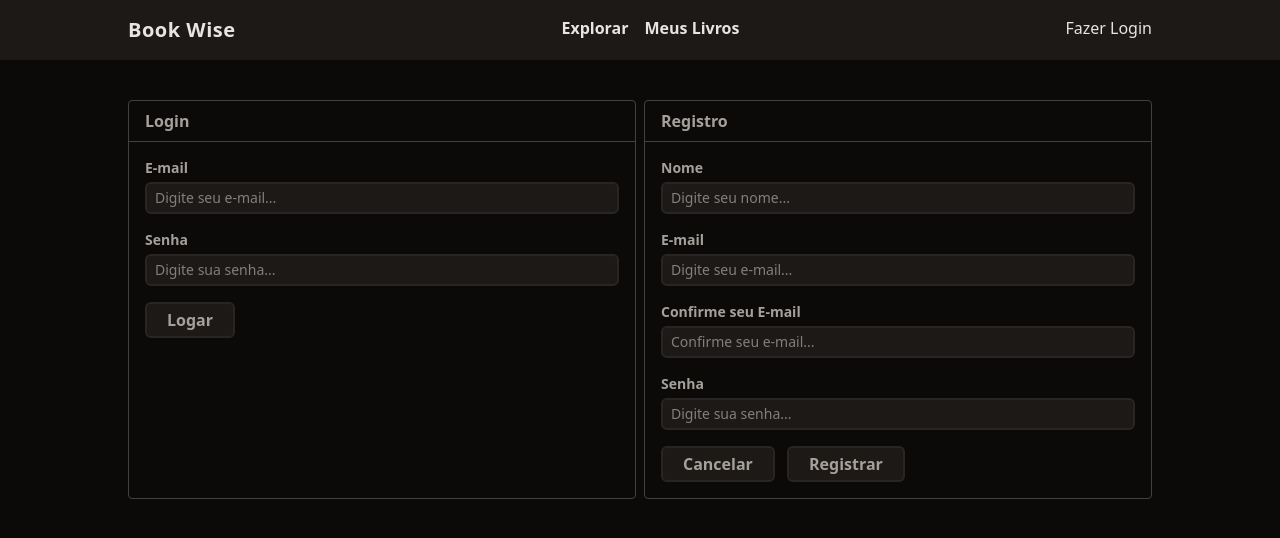
After one commit to IsraelJorge/book-wise, a PHP site: page /login in a window 1280 px wide. The commit adds this page. Shown: the top 538 px of the page. Run offline with PHP 8.4, Linux system fonts and the light colour scheme.

Commit message:
feat: add login and registration functionality with corresponding views

```diff
--- /dev/null
+++ b/controllers/login.controller.php
@@ -0,0 +1,5 @@
+<?php
+
+$message = $_REQUEST['message'] ?? '';
+
+view("login", compact('message'));
--- a/utils.php
+++ b/utils.php
@@ -10,12 +10,17 @@ function view($view, $data = [])
   require "views/template/app.php";
 }
 
-function dd(...$dump)
+
+function dump(...$dump)
 {
   echo '<pre>';
   var_dump($dump);
   echo '</pre>';
+}
 
+function dd(...$dump)
+{
+  dump($dump);
   die();
 }
 
--- a/views/components/header.php
+++ b/views/components/header.php
@@ -34,7 +34,7 @@ $links = [
     </ul>
 
     <ul>
-      <li><a class="hover:underline" href="/">Fazer Login</a></li>
+      <li><a class="hover:underline" href="/login">Fazer Login</a></li>
     </ul>
   </nav>
 </header>
--- /dev/null
+++ b/views/login.view.php
@@ -0,0 +1,122 @@
+<div class="mt-6 grid grid-cols-2 gap-2">
+  <div class="border border-stone-700 rounded">
+
+    <h1 class="border-b border-stone-700 text-stone-400 font-bold px-4 py-2">
+      Login
+    </h1>
+
+    <form class="p-4 flex flex-col gap-4">
+      <div class="flex flex-col gap-1">
+        <label class="text-stone-400 font-semibold text-sm" for="email">
+          E-mail
+        </label>
+        <input
+          id="email"
+          type="email"
+          name="email"
+          required
+          class="border-stone-800 border-2 rounded-md px-2 py-1 bg-stone-900 text-sm outline-none"
+          placeholder="Digite seu e-mail..." />
+
+      </div>
+
+      <div class="flex flex-col gap-1">
+        <label class="text-stone-400 font-semibold text-sm" for="password">
+          Senha
+        </label>
+        <input
+          id="password"
+          type="password"
+          name="password"
+          required
+          class="border-stone-800 border-2 rounded-md px-2 py-1 bg-stone-900 text-sm outline-none"
+          placeholder="Digite sua senha..." />
+
+      </div>
+
+      <button type="submit" class="w-fit font-semibold border-2 border-stone-800 bg-stone-900 hover:bg-stone-800 text-stone-400 rounded-md px-5 py-1">
+        Logar
+      </button>
+
+    </form>
+  </div>
+
+  <div class="border border-stone-700 rounded">
+
+    <h1 class="border-b border-stone-700 text-stone-400 font-bold px-4 py-2">
+      Registro
+    </h1>
+
+    <form method="POST" action="/registration" class="p-4 flex flex-col gap-4">
+      <?php if (strlen($message) > 0): ?>
+        <div class="w-full font-semibold border-2 border-green-800 bg-green-900 text-green-400 rounded-md px-5 py-1">
+          <?= $message ?>
+        </div>
+      <?php endif; ?>
+
+
+      <div class="flex flex-col gap-1">
+        <label class="text-stone-400 font-semibold text-sm" for="name">
+          Nome
+        </label>
+        <input
+          id="name"
+          type="text"
+          name="name"
+          required
+          class="border-stone-800 border-2 rounded-md px-2 py-1 bg-stone-900 text-sm outline-none"
+          placeholder="Digite seu nome..." />
+      </div>
+
+      <div class="flex flex-col gap-1">
+        <label class="text-stone-400 font-semibold text-sm" for="email">
+          E-mail
+        </label>
+        <input
+          id="email"
+          type="email"
+          name="email"
+          required
+          class="border-stone-800 border-2 rounded-md px-2 py-1 bg-stone-900 text-sm outline-none"
+          placeholder="Digite seu e-mail..." />
+      </div>
+
+      <div class="flex flex-col gap-1">
+        <label class="text-stone-400 font-semibold text-sm" for="email_confirm">
+          Confirme seu E-mail
+        </label>
+        <input
+          id="email_confirm"
+          type="email"
+          name="email_confirm"
+          required
+          class="border-stone-800 border-2 rounded-md px-2 py-1 bg-stone-900 text-sm outline-none"
+          placeholder="Confirme seu e-mail..." />
+      </div>
+
+      <div class="flex flex-col gap-1">
+        <label class="text-stone-400 font-semibold text-sm" for="password">
+          Senha
+        </label>
+        <input
+          id="password"
+          type="password"
+          name="password"
+          required
+          class="border-stone-800 border-2 rounded-md px-2 py-1 bg-stone-900 text-sm outline-none"
+          placeholder="Digite sua senha..." />
+      </div>
+
+
+      <div class="space-x-2">
+        <button type="reset" class="w-fit font-semibold border-2 border-stone-800 bg-stone-900 hover:bg-stone-800 text-stone-400 rounded-md px-5 py-1">
+          Cancelar
+        </button>
+
+        <button type="submit" class="w-fit font-semibold border-2 border-stone-800 bg-stone-900 hover:bg-stone-800 text-stone-400 rounded-md px-5 py-1">
+          Registrar
+        </button>
+      </div>
+    </form>
+  </div>
+</div>
```
Also changed, not shown: controllers/registration.controller.php (added, +15 -0 lines), database/db.sqlite.
